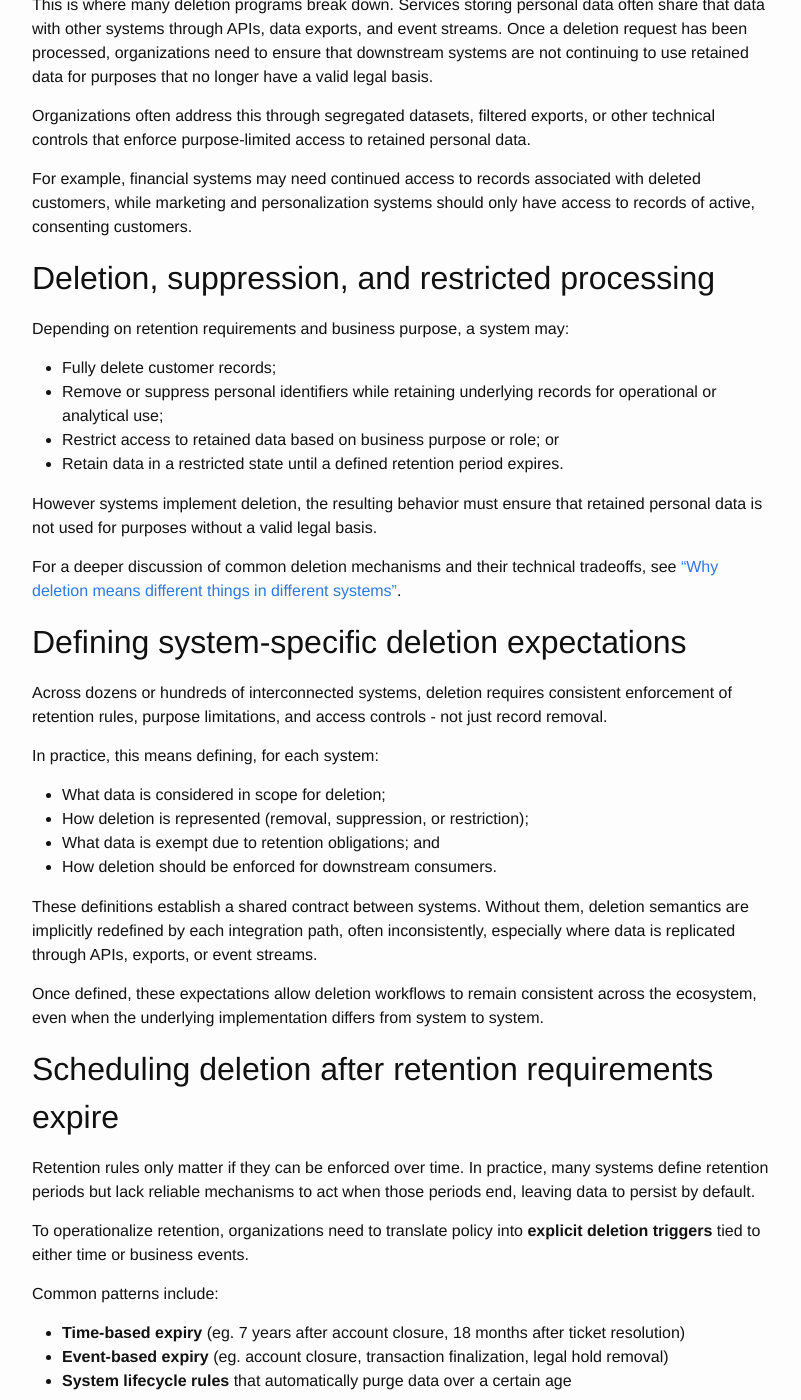
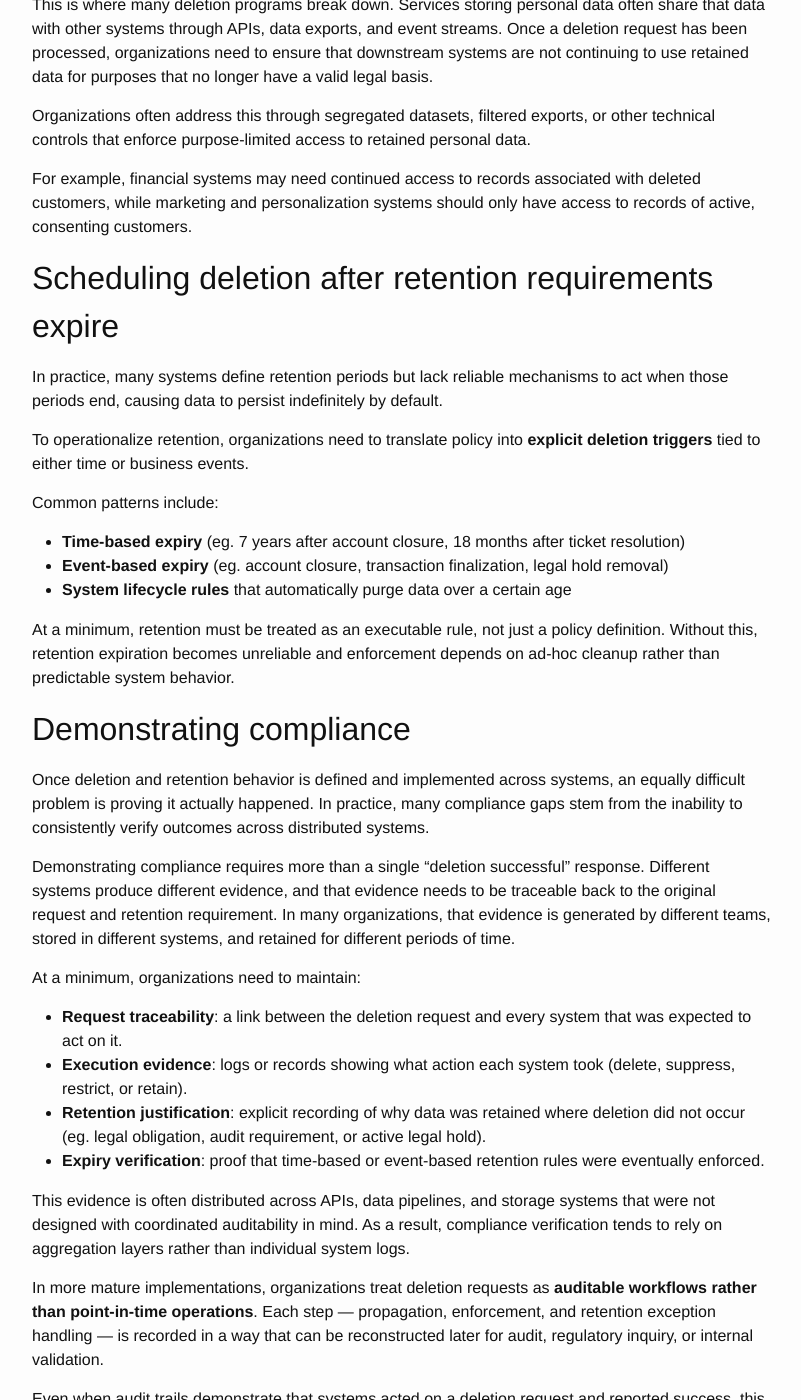
Before and after one commit to msayson/msayson.github.io, a Jekyll site: the page built from _posts/2026-06-20-deletion-is-not-always-deletion.markdown, in a window 1280 px wide and 1400 px high, scrolled down 2275 px. Shown: the whole window, without its empty margins (238-1039 px from the left). Built offline with Jekyll 4.4.1, drawn with Linux system fonts in a browser that asks for light colours; some of the changed text lies outside the part shown.

Commit message:
Tighten article, drop repetitive sections

```diff
--- a/_posts/2026-06-20-deletion-is-not-always-deletion.markdown
+++ b/_posts/2026-06-20-deletion-is-not-always-deletion.markdown
@@ -12,7 +12,7 @@ In other words, deletion is not always deletion. While the intent of a customer'
 
 ![Diagram illustrating differing retention use cases for same deletion request](/images/20260620_OneDeletionRequestMultipleRetentionOutcomes.svg)
 
-For many organizations, a single deletion request can produce very different outcomes across systems depending on the purpose of processing personal data, applicable retention requirements, and the legal basis for continued processing after a deletion request.
+For many organizations, a single deletion request can produce different outcomes across systems depending on the purpose of processing personal data, applicable retention requirements, and the legal basis for continued retention or processing.
 
 | Use Case | Example Retention Policy | Legal Basis for Continued Processing |
 |---|---|---|
@@ -42,36 +42,9 @@ Organizations often address this through segregated datasets, filtered exports,
 
 For example, financial systems may need continued access to records associated with deleted customers, while marketing and personalization systems should only have access to records of active, consenting customers.
 
-## Deletion, suppression, and restricted processing
-
-Depending on retention requirements and business purpose, a system may:
-* Fully delete customer records;
-* Remove or suppress personal identifiers while retaining underlying records for operational or analytical use;
-* Restrict access to retained data based on business purpose or role; or
-* Retain data in a restricted state until a defined retention period expires.
-
-However systems implement deletion, the resulting behavior must ensure that retained personal data is not used for purposes without a valid legal basis.
-
-For a deeper discussion of common deletion mechanisms and their technical tradeoffs, see ["Why deletion means different things in different systems"]({% post_url 2026-06-03-why-deletion-means-different-things %}).
-
-## Defining system-specific deletion expectations
-
-Across dozens or hundreds of interconnected systems, deletion requires consistent enforcement of retention rules, purpose limitations, and access controls - not just record removal.
-
-In practice, this means defining, for each system:
-
-* What data is considered in scope for deletion;
-* How deletion is represented (removal, suppression, or restriction);
-* What data is exempt due to retention obligations; and
-* How deletion should be enforced for downstream consumers.
-
-These definitions establish a shared contract between systems. Without them, deletion semantics are implicitly redefined by each integration path, often inconsistently, especially where data is replicated through APIs, exports, or event streams.
-
-Once defined, these expectations allow deletion workflows to remain consistent across the ecosystem, even when the underlying implementation differs from system to system.
-
 ## Scheduling deletion after retention requirements expire
 
-Retention rules only matter if they can be enforced over time. In practice, many systems define retention periods but lack reliable mechanisms to act when those periods end, leaving data to persist by default.
+In practice, many systems define retention periods but lack reliable mechanisms to act when those periods end, causing data to persist indefinitely by default.
 
 To operationalize retention, organizations need to translate policy into **explicit deletion triggers** tied to either time or business events.
 
@@ -87,9 +60,9 @@ At a minimum, retention must be treated as an executable rule, not just a policy
 
 Once deletion and retention behavior is defined and implemented across systems, an equally difficult problem is proving it actually happened. In practice, many compliance gaps stem from the inability to consistently verify outcomes across distributed systems.
 
-Demonstrating compliance requires more than a single "deletion successful" response. Different systems produce different evidence, and that evidence needs to be traceable back to the original request and retention requirement.
+Demonstrating compliance requires more than a single "deletion successful" response. Different systems produce different evidence, and that evidence needs to be traceable back to the original request and retention requirement. In many organizations, that evidence is generated by different teams, stored in different systems, and retained for different periods of time.
 
-At a minimum, organizations typically need to maintain:
+At a minimum, organizations need to maintain:
 
 * **Request traceability**: a link between the deletion request and every system that was expected to act on it.
 * **Execution evidence**: logs or records showing what action each system took (delete, suppress, restrict, or retain).
@@ -100,6 +73,6 @@ This evidence is often distributed across APIs, data pipelines, and storage syst
 
 In more mature implementations, organizations treat deletion requests as **auditable workflows rather than point-in-time operations**. Each step — propagation, enforcement, and retention exception handling — is recorded in a way that can be reconstructed later for audit, regulatory inquiry, or internal validation.
 
-Finally, audit trails demonstrating that systems acted on a deletion request and reported "deletion successful" do not prove that personal data is actually *absent* and removed from future processing. Proving absence is a substantially harder problem that often amounts to showing no data was found after querying for it.
+Even when audit trails demonstrate that systems acted on a deletion request and reported success, this does not prove that personal data is absent or no longer subject to processing. Proving absence is a substantially harder problem because it requires validating that personal data cannot be found in any systems where it should have been removed, while distinguishing those systems from others where retention is justified.
 
 Ultimately, compliance in deletion programs is less about proving that data was deleted everywhere at once, and more about demonstrating that each system behaved consistently with its defined retention and processing obligations over time.
```
